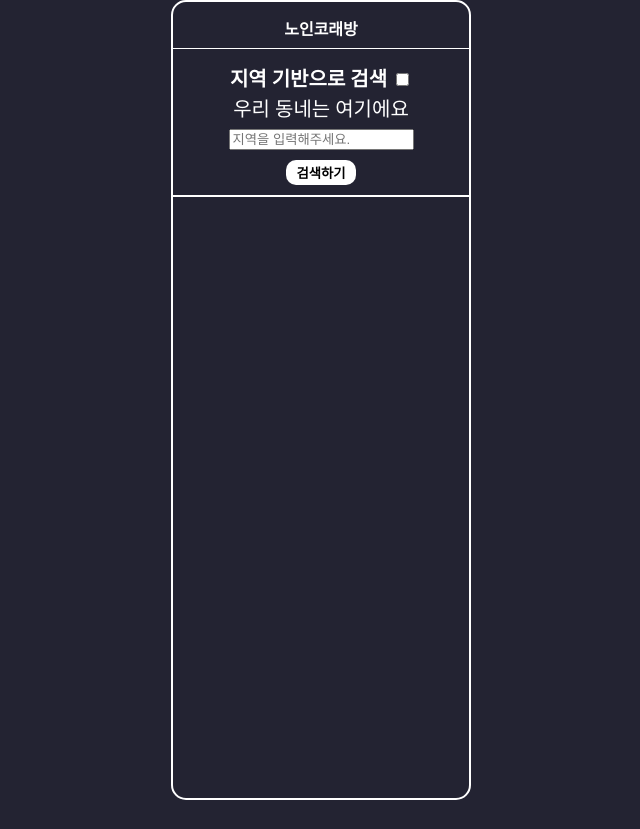
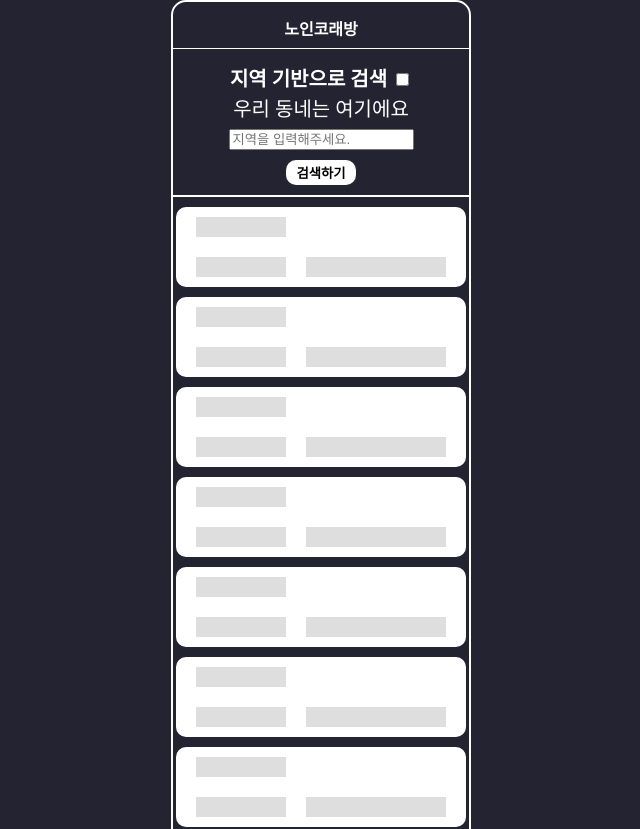
Before and after one commit to THE-SOPT-WEB/leeSeoYeong, a React (Vite) app in the folder week4-ts/: page / in a window 1280 px wide. Shown: the top 829 px of the page, without its empty margins (319-959 px from the left). Before the commit the page ends 800 px from the top, so only its background shows below. Built offline with nearby package versions, Linux system fonts and the light colour scheme.

Commit message:
feat: 스켈레톤 UI 추가

```diff
--- a/week4-ts/src/components/ResultSection.tsx
+++ b/week4-ts/src/components/ResultSection.tsx
@@ -1,18 +1,26 @@
 import { Store } from "../types";
 import styled from "styled-components";
+import Skeleton from "../components/Skeleton";
 
 interface ResultSectionProps {
   storeInfo: Store[];
   isCheck: boolean;
+  isLoading: boolean;
 }
 
 export default function ResultSection({
   storeInfo,
   isCheck,
+  isLoading,
 }: ResultSectionProps) {
   return (
     <>
-      {storeInfo?.map(
+      {isLoading &&
+        new Array(10).fill(1).map((_, idx) => {
+          return <Skeleton key={idx} />;
+        })}
+      {!isLoading &&
+        storeInfo?.map(
           (
             { place_url, place_name, phone, distance, address_name }: Store,
             idx: number
@@ -38,6 +46,7 @@ const StCard = styled.li`
   flex-direction: column;
   justify-content: center;
   gap: 20px;
+  width: 280px;
   height: 80px;
   font-size: 14px;
   background-color: #fff;
@@ -50,6 +59,7 @@ const StCard = styled.li`
     font-weight: 700;
     padding-left: 20px;
     cursor: pointer;
+    color: inherit;
   }
 `;
 
--- a/week4-ts/src/pages/MainPage.tsx
+++ b/week4-ts/src/pages/MainPage.tsx
@@ -8,9 +8,11 @@ import { getLocationBasedSearch } from "../services";
 export default function MainPage() {
   const [storeInfo, setStoreInfo] = useState<Store[]>([]);
   const [isChecked, setIsChecked] = useState<boolean>(false);
+  const [isLoading, setIsLoading] = useState(true);
 
   const onClickSearchButton = (isCheck: boolean) => {
     setIsChecked(isCheck);
+    setIsLoading(true);
 
     if (isCheck) {
       searchLocationBased();
@@ -21,6 +23,7 @@ export default function MainPage() {
     const data = await getLocationBasedSearch();
 
     setStoreInfo(data);
+    setIsLoading(false);
   };
 
   return (
@@ -32,7 +35,11 @@ export default function MainPage() {
       <SearchSection
         onClick={(isCheck: boolean) => onClickSearchButton(isCheck)}
       />
-      <ResultSection storeInfo={storeInfo} isCheck={isChecked} />
+      <ResultSection
+        storeInfo={storeInfo}
+        isCheck={isChecked}
+        isLoading={isLoading}
+      />
     </StWrapper>
   );
 }
```
Lines whose indentation alone changed are shown as unchanged.
